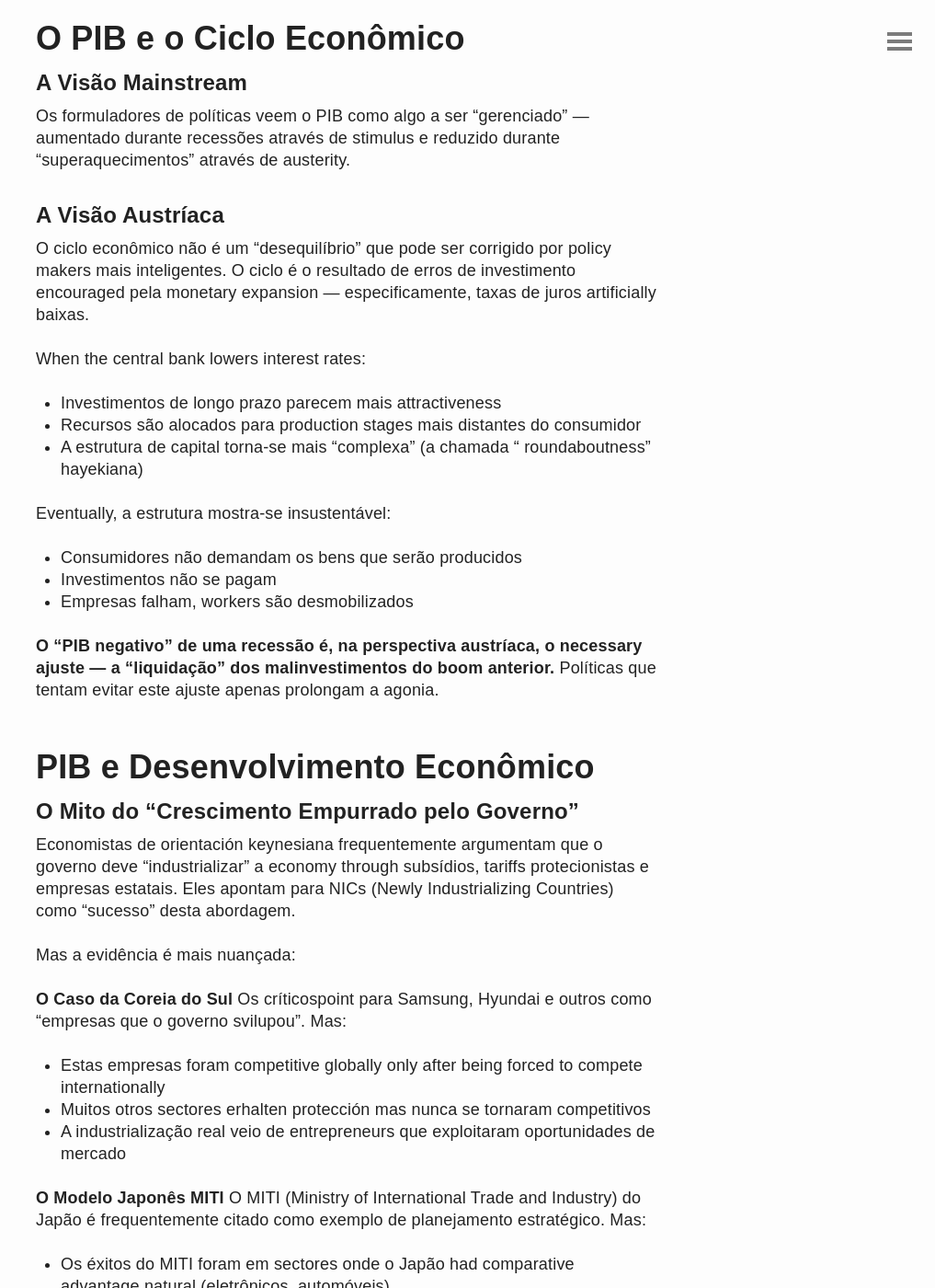
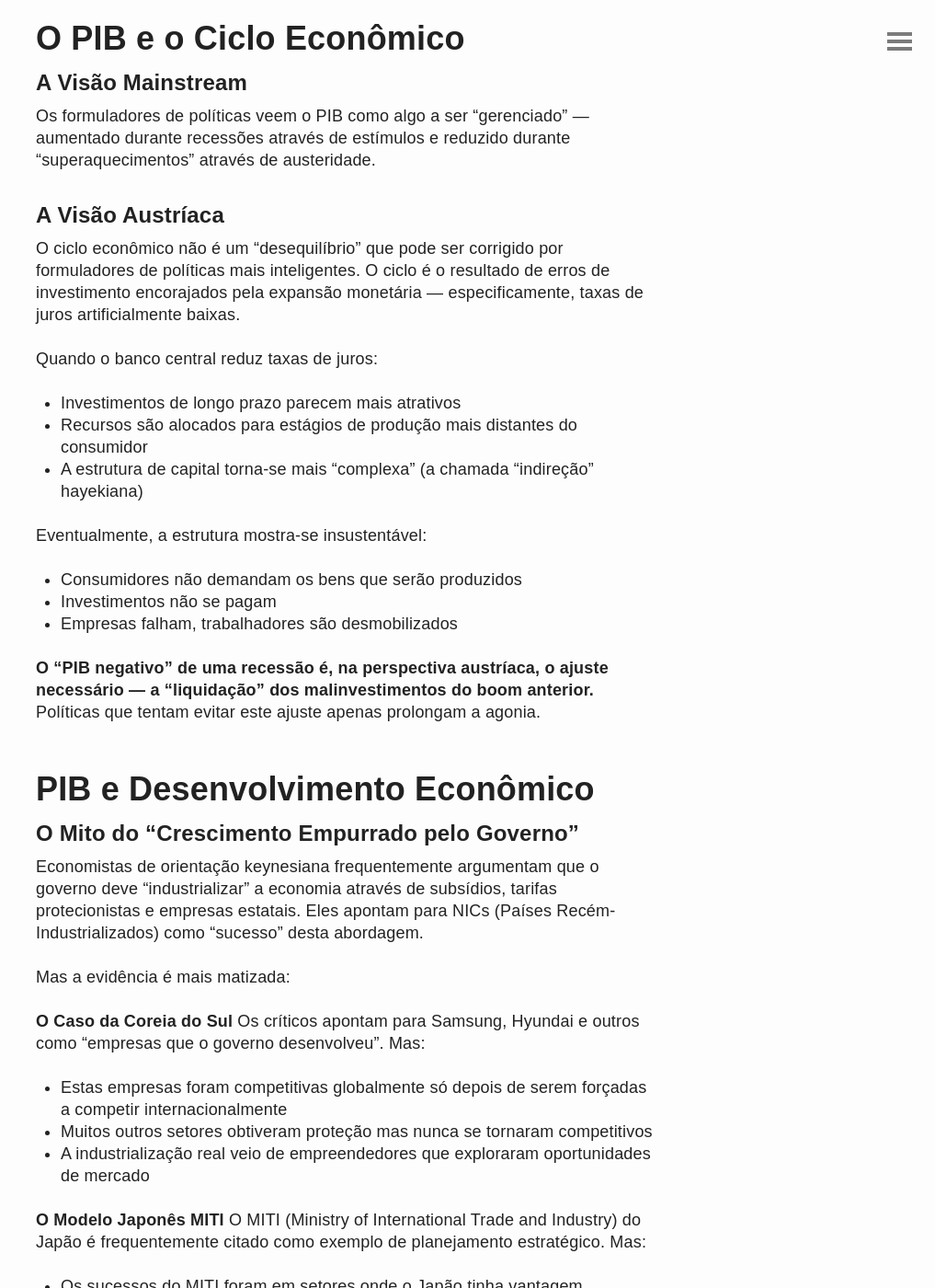
Before and after one commit to albertguedes/albertguedes.github.io, a Jekyll site: the page built from _posts/2016-06-20-pib-medindo-a-atividade-economica.md, in a window 1280 px wide and 1400 px high, scrolled down 2166 px. Shown: the whole window at 92% size, without its empty margins (263-1280 px from the left). Built offline with Jekyll 4.4.1, drawn with Linux system fonts in a browser that asks for light colours; some of the changed text lies outside the part shown.

Commit message:
Fix orthography in pib-medindo-a-atividade-economica.md: rewrite to proper Portuguese

````diff
--- a/_posts/2016-06-20-pib-medindo-a-atividade-economica.md
+++ b/_posts/2016-06-20-pib-medindo-a-atividade-economica.md
@@ -5,11 +5,11 @@ description: "Uma crítica ao PIB como medida de prosperidade e a alternativa au
 date: 2016-06-20
 ---
 
-O **Produto Interno Bruto (PIB)** é apresentado nos manuais de economia como a measure definitive of uma economia's health. Mas uma análise mais profunda reveals que o PIB é uma abstraction that misses muito do que realmente importa sobre prosperity e bem-estar. Além disso, a façon que formuladores de políticas use this número often creates incentivos perverts — policy focused on "maximizar o PIB" pode actually reduce welfare.
+O **Produto Interno Bruto (PIB)** é apresentado nos manuais de economia como a medida definitiva da saúde de uma economia. Mas uma análise mais profunda revela que o PIB é uma abstração que perde muito do que realmente importa sobre prosperidade e bem-estar. Além disso, a forma que formuladores de políticas usam este número frequentemente cria incentivos perversos — política focada em "maximizar o PIB" pode na verdade reduzir o bem-estar.
 
 ## O que é o PIB?
 
-O PIB mede o valor total de todos os bens e serviços finais produzidos dentro de uma economía em um given período. A fórmula básica ensinada é:
+O PIB mede o valor total de todos os bens e serviços finais produzidos dentro de uma economia em um dado período. A fórmula básica ensinada é:
 
 ```
 PIB = C + I + G + (X - M)
@@ -24,99 +24,99 @@ Onde:
 
 ### O PIB Não Mede Bem-Estar
 
-O PIB é, na melhor das hipóteses, um indicador rough de atividade econômica — não de prosperidade, felicidade ou bem-estar. Ele deixa de fora:
+O PIB é, na melhor das hipóteses, um indicador grosseiro de atividade econômica — não de prosperidade, felicidade ou bem-estar. Ele deixa de fora:
 
-1. **Trabalho doméstico**: O valor do cuidado com crianças, cozinhar, limpar — que é essential para a sociedade
-2. **Economia informal**: Transações não registradas que são especially importantes em países em desenvolvimento
-3. **Externalidades negativas**: Poluição, crimes, divorces all add to PIB while reducing welfare
+1. **Trabalho doméstico**: O valor do cuidado com crianças, cozinhar, limpar — que é essencial para a sociedade
+2. **Economia informal**: Transações não registradas que são especialmente importantes em países em desenvolvimento
+3. **Externalidades negativas**: Poluição, crimes, divórcios todos adicionam ao PIB enquanto reduzem o bem-estar
 4. **Distribuição de renda**: PIB alto pode coexistir com extrema desigualdade
-5. **Sustentabilidade**: Investment that depletes recursos naturais pode aumentar PIB temporariamente while reducing wealth real
+5. **Sustentabilidade**: Investimento que esgota recursos naturais pode aumentar PIB temporariamente enquanto reduz riqueza real
 
 ## A Crítica Austríaca ao PIB
 
 ### O PIB como Fetiche
 
-A obsessão com o PIB como medida de sucesso econômico é um example of what philosopher e economist calls "measuring the wrong thing perfectly". Quando we treat PIB as o objetivo, we incentivize políticas que aumentam the number while reducing welfare.
+A obsessão com o PIB como medida de sucesso econômico é um exemplo do que filósofo e economista chama de "medir a coisa errada perfeitamente". Quando tratamos PIB como o objetivo, incentivamos políticas que aumentam o número enquanto reduzem o bem-estar.
 
 ### A Economia Não É Agregável
 
-A framework keynesiana treat a economia como um "aggregate" — como se "a demanda agregada" e "a oferta agregada" fossem quantities with meaning. Mas a economia é composed de millions de individuais making specific choices under specific circumstances.
+A estrutura keynesiana trata a economia como um "agregado" — como se "a demanda agregada" e "a oferta agregada" fossem grandezas com significado. Mas a economia é composta de milhões de indivíduos fazendo escolhas específicas sob circunstâncias específicas.
 
-O que significa "agregar" um apartamento em São Paulo com um smartphone na China? O resultado é um number meaningless.
+O que significa "agregar" um apartamento em São Paulo com um smartphone na China? O resultado é um número sem sentido.
 
-### PIB e Government Spending
+### PIB e Gastos Governamentais
 
 Uma das distorções mais graves é que o componente "G" (gastos governamentais) entra no PIB da mesma forma que investimento privado produtivo. Mas:
 
-- Government spending é financed through taxing ou borrowing — não creating new wealth
-- Muitos gastos públicos são purely transferências, não production (segurança social, subsídios)
-- Gastos combem-intencionados frequentemente have resultados contrários aos intended (Lei de Campbell)
+- Gastos governamentais são financiados através de tributação ou empréstimo — não criando nova riqueza
+- Muitos gastos públicos são puramente transferências, não produção (segurança social, subsídios)
+- Gastos com boa intenção frequentemente têm resultados contrários aos pretendidos (Lei de Campbell)
 
 ## O PIB e o Ciclo Econômico
 
 ### A Visão Mainstream
 
-Os formuladores de políticas veem o PIB como algo a ser "gerenciado" — aumentado durante recessões através de stimulus e reduzido durante "superaquecimentos" através de austerity.
+Os formuladores de políticas veem o PIB como algo a ser "gerenciado" — aumentado durante recessões através de estímulos e reduzido durante "superaquecimentos" através de austeridade.
 
 ### A Visão Austríaca
 
-O ciclo econômico não é um "desequilíbrio" que pode ser corrigido por policy makers mais inteligentes. O ciclo é o resultado de erros de investimento encouraged pela monetary expansion — especificamente, taxas de juros artificially baixas.
+O ciclo econômico não é um "desequilíbrio" que pode ser corrigido por formuladores de políticas mais inteligentes. O ciclo é o resultado de erros de investimento encorajados pela expansão monetária — especificamente, taxas de juros artificialmente baixas.
 
-When the central bank lowers interest rates:
-- Investimentos de longo prazo parecem mais attractiveness
-- Recursos são alocados para production stages mais distantes do consumidor
-- A estrutura de capital torna-se mais "complexa" (a chamada " roundaboutness" hayekiana)
+Quando o banco central reduz taxas de juros:
+- Investimentos de longo prazo parecem mais atrativos
+- Recursos são alocados para estágios de produção mais distantes do consumidor
+- A estrutura de capital torna-se mais "complexa" (a chamada "indireção" hayekiana)
 
-Eventually, a estrutura mostra-se insustentável:
-- Consumidores não demandam os bens que serão producidos
+Eventualmente, a estrutura mostra-se insustentável:
+- Consumidores não demandam os bens que serão produzidos
 - Investimentos não se pagam
-- Empresas falham, workers são desmobilizados
+- Empresas falham, trabalhadores são desmobilizados
 
-**O "PIB negativo" de uma recessão é, na perspectiva austríaca, o necessary ajuste — a "liquidação" dos malinvestimentos do boom anterior.** Políticas que tentam evitar este ajuste apenas prolongam a agonia.
+**O "PIB negativo" de uma recessão é, na perspectiva austríaca, o ajuste necessário — a "liquidação" dos malinvestimentos do boom anterior.** Políticas que tentam evitar este ajuste apenas prolongam a agonia.
 
 ## PIB e Desenvolvimento Econômico
 
 ### O Mito do "Crescimento Empurrado pelo Governo"
 
-Economistas de orientación keynesiana frequentemente argumentam que o governo deve "industrializar" a economy through subsídios, tariffs protecionistas e empresas estatais. Eles apontam para NICs (Newly Industrializing Countries) como "sucesso" desta abordagem.
+Economistas de orientação keynesiana frequentemente argumentam que o governo deve "industrializar" a economia através de subsídios, tarifas protecionistas e empresas estatais. Eles apontam para NICs (Países Recém-Industrializados) como "sucesso" desta abordagem.
 
-Mas a evidência é mais nuançada:
+Mas a evidência é mais matizada:
 
 **O Caso da Coreia do Sul**
-Os críticospoint para Samsung, Hyundai e outros como "empresas que o governo svilupou". Mas:
-- Estas empresas foram competitive globally only after being forced to compete internationally
-- Muitos otros sectores erhalten protección mas nunca se tornaram competitivos
-- A industrialização real veio de entrepreneurs que exploitaram oportunidades de mercado
+Os críticos apontam para Samsung, Hyundai e outros como "empresas que o governo desenvolveu". Mas:
+- Estas empresas foram competitivas globalmente só depois de serem forçadas a competir internacionalmente
+- Muitos outros setores obtiveram proteção mas nunca se tornaram competitivos
+- A industrialização real veio de empreendedores que exploraram oportunidades de mercado
 
 **O Modelo Japonês MITI**
 O MITI (Ministry of International Trade and Industry) do Japão é frequentemente citado como exemplo de planejamento estratégico. Mas:
-- Os éxitos do MITI foram em sectores onde o Japão had comparative advantage natural (eletrônicos, automóveis)
+- Os sucessos do MITI foram em setores onde o Japão tinha vantagem comparativa natural (eletrônicos, automóveis)
 - Os fracassos (computadores, telefonia) foram igualmente sistemáticos
-- Empresas foram forçadas a competir globalmente, não mantidas alive por protection
+- Empresas foram forçadas a competir globalmente, não mantidas vivas por proteção
 
 ### A Verdade sobre Desenvolvimento
 
-O verdadero desenvolvimento econômico requires:
+O verdadeiro desenvolvimento econômico requer:
 1. **Direitos de propriedade** seguros
-2. **Liberdade de contract** e comércio
-3. **Estabilidade monetária** (evitar hyperinflation que destrói savings)
-4. **Minimal barriers** a novos entrantes
+2. **Liberdade de contrato** e comércio
+3. **Estabilidade monetária** (evitar hiperinflação que destrói poupança)
+4. **Barreiras mínimas** a novos entrantes
 
-Os países que成功的 não implementaram "estratégias de desenvolvimento" — eles liberalizaram mercados eallowem entrepreneurs to discover and exploit comparative advantages.
+Os países que tiveram sucesso não implementaram "estratégias de desenvolvimento" — eles liberalizaram mercados e permitiram que empreendedores descobrissem e explorassem vantagens comparativas.
 
 ## Alternativas ao PIB
 
 ### PIB Real vs. PIB Nominal
 
-Economists distinguish between:
+Economistas distinguem entre:
 - **PIB Nominal**: Medido em preços correntes
 - **PIB Real**: Ajustado por inflação (preços constantes)
 
-Mas ambos os conceptos têm os mesmos problemas fundamentais — eles medem atividade, não welfare.
+Mas ambos os conceitos têm os mesmos problemas fundamentais — eles medem atividade, não bem-estar.
 
 ### Medidas Alternativas
 
-Vários attempts foram feitos para criar measures mais adequadas:
+Várias tentativas foram feitas para criar medidas mais adequadas:
 
 **Índice de Desenvolvimento Humano (IDH)**
 Combina:
@@ -124,12 +124,12 @@ Combina:
 - Educação (anos de escolarização)
 - PIB per capita
 
-Melhor que PIB alone, but still:
+Melhor que PIB sozinho, mas ainda:
 - Não captura distribuição
 - Não inclui variáveis importantes (liberdade, meio ambiente)
 
-**Genuine Progress Indicator (GPI)**
-Subtract from GDP:
+**Indicador de Progresso Genuíno (GPI)**
+Subtrai do PIB:
 - Externalidades negativas (poluição, crime)
 - Desgaste de recursos naturais
 - Perda de tempo de lazer
@@ -138,41 +138,41 @@ Adiciona:
 - Valor do trabalho doméstico
 - Economia informal
 
-O GPI dos EUA peaked em ~1970 e tem declinado desde então — enquanto o PIB continuava a subir. Isso sugere que o "progresso" real parou décadas atrás.
+O GPI dos EUA atingiu pico em ~1970 e tem declinado desde então — enquanto o PIB continuava a subir. Isso sugere que o "progresso" real parou décadas atrás.
 
 ### Proposta Austríaca
 
-Para os austríacos, o melhor measure de uma economía é simplesmente:
+Para os austríacos, a melhor medida de uma economia é simplesmente:
 - Nível de vida da classe trabalhadora
-- Capacidade de indivíduos de pursue seus próprios goals
-- Ausência de necessidade de intervenção governamental para "gerenciar" a economía
+- Capacidade de indivíduos de perseguir seus próprios objetivos
+- Ausência de necessidade de intervenção governamental para "gerenciar" a economia
 
-Estes são difficult de quantificar, mas capturam o que realmente importa.
+Estes são difíceis de quantificar, mas capturam o que realmente importa.
 
 ## O Brasil no Contexto
 
 ### O PIB Brasileiro
 
 O Brasil tem um PIB relativamente alto (9ª maior economia mundial), mas:
-- A distribuição de renda é among the worst globally (Gini ~0.52)
-- A classe média lives under persistent insecurity (emprego informal, serviços públicos precários)
-- A estrutura econômica é heavily protected e distorted por regulation
+- A distribuição de renda está entre as piores globalmente (Gini ~0.52)
+- A classe média vive sob insegurança persistente (emprego informal, serviços públicos precários)
+- A estrutura econômica é fortemente protegida e distorcida por regulação
 
 ### A Armadilha do "PIB Alto"
 
-O "milagre brasileiro" dos anos 1970 foi basado em:
+O "milagre brasileiro" dos anos 1970 foi baseado em:
 - Endividamento externo
 - Industrialização forçada pelo estado
 - Proteção de mercados internos
 
 O resultado:
-- Crise da dívida de 1980s
+- Crise da dívida dos anos 1980
 - "Década perdida" de estagnação
 - Inflação crônica
 
-O crescimento brasileiro dos anos 2000 foi basado em:
+O crescimento brasileiro dos anos 2000 foi baseado em:
 - Commodities (soja, minério, petróleo) — boom de preços internacionais
-- Consumo governamental financed by dívida
+- Consumo governamental financiado por dívida
 - Crédito fácil (expandindo moeda)
 
 O resultado:
@@ -184,15 +184,15 @@ O resultado:
 
 O PIB é uma ferramenta útil para medir certos tipos de atividade econômica, mas:
 1. Não mede bem-estar ou prosperidade
-2. Treat government spending as equally productive to private investment
-3. Creates incentivos perverse para políticas que aumentam numbers while harming welfare
-4. É usado por formuladores de políticas para justificar intervenções que actually prolongam ciclos de boom-bust
+2. Trata gastos governamentais como igualmente produtivos a investimento privado
+3. Cria incentivos perversos para políticas que aumentam números enquanto prejudicam o bem-estar
+4. É usado por formuladores de políticas para justificar intervenções que na verdade prolongam ciclos de boom-bust
 
 A perspectiva austríaca nos convida a repensar o que realmente importa:
-- Liberties individuais para pursue happiness
+- Liberdades individuais para perseguir felicidade
 - Uma estrutura de capital que serve aos consumidores, não ao Estado
 - Estabilidade monetária que permite planejamento de longo prazo
-- Um quadro institucional que protege direitos de propriedade e permite spontaneous order
+- Um quadro institucional que protege direitos de propriedade e permite ordem espontânea
 
 ---
 
````
